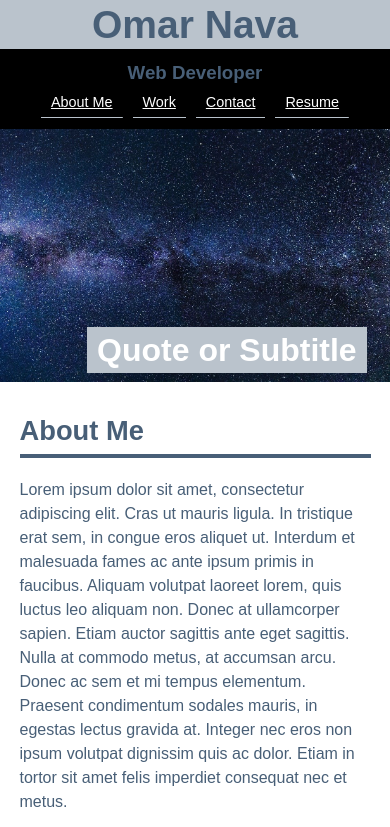
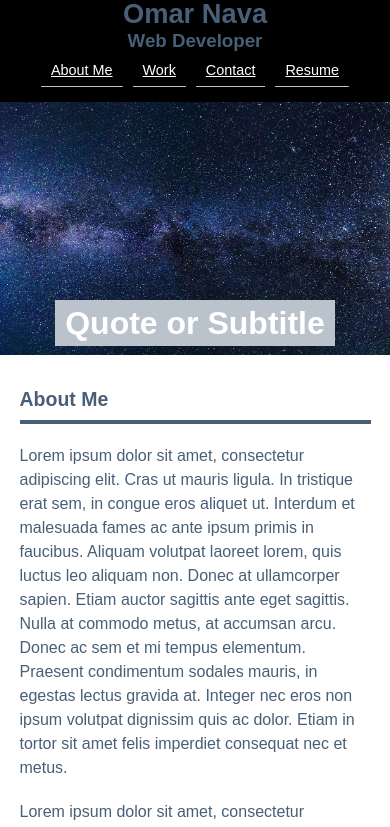
Before and after one commit to omar-94/portfolio, a plain HTML site: page index.html in a window 390 px wide. Shown: the top 827 px of the page. Drawn offline with Linux system fonts and the light colour scheme.

Commit message:
title css update and page break banner class renamed

```diff
--- a/assets/css/style.css
+++ b/assets/css/style.css
@@ -9,6 +9,7 @@
     --dark: rgba(0, 0, 0);
     --light: rgba(255, 255, 255);
 }
+
 
 body {
     margin: 0;
@@ -40,8 +41,7 @@ header {
 
 header h1 {
     color: var(--primary);
-    background-color: var(--secondary);
-    padding: 5px 1% 5px 6%;
+    background-color: 0;
     margin: 0;
     font-size: 4vw;
     line-height: 1;
@@ -233,16 +233,19 @@ main {
 /* @media screen - screen size breaks */
 @media screen and (max-width: 980px) {
     header {
-      padding: 0 0 10px 0;
+      display: flex;
+      flex-wrap: wrap;
+      flex-direction: column;
+      padding: 0 0 15px 0;
       justify-content: center;
       text-align: center;
     }
 
     header h1 {
       width: 100%;
-      padding: 5px;
-      margin-bottom: 10px;
-      font-size: 10vw;
+      padding: 0;
+      margin-bottom: 0px;
+      font-size: 7vw;
     }
 
     header nav {
@@ -260,7 +263,7 @@ main {
       margin-bottom: 20px;
       padding-bottom: 10px;
       text-align: left;
-      font-size: 7vw;
+      font-size: 5vw;
     }
   }
 
@@ -274,7 +277,7 @@ main {
       min-height: 150px;
     }
 
-    .hero-banner {
+    .banner {
       justify-content: center;
       text-align: center;
     }
--- a/index.html
+++ b/index.html
@@ -12,8 +12,10 @@
 <body>
   <!-- main logo and navigation -->
   <header>
-		<h1> Omar Nava </h1>
-		<h3> Web Developer </h3>
+		<div class="title-section">
+			<h1 class="title"> Omar Nava </h1>
+			<h3 class="subtitle"> Web Developer </h3>
+		</div>
 		<nav>
 			 <a href="about"> About Me </a>
 			 <a href="work"> Work </a>
```
